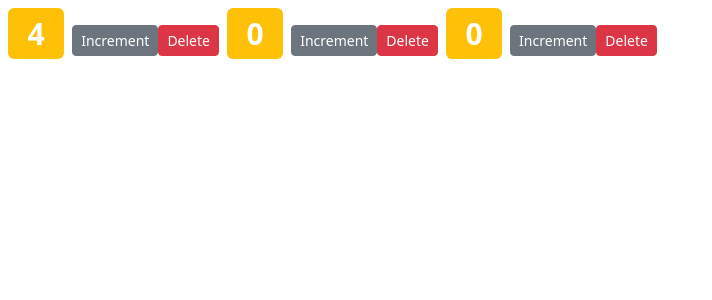
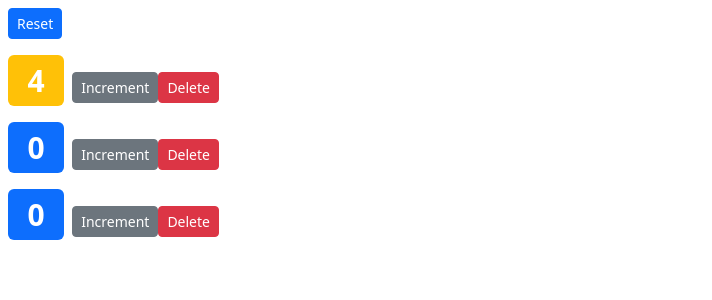
Before and after one commit to manas-shinde/Counter-App, a React (Create React App) app: page / in a window 1280 px wide. Shown: the top 300 px of the page, without its empty margins (0-712 px from the left). Built offline with nearby package versions, Linux system fonts and the light colour scheme.

Commit message:
Removed the local state from counter and marked it as control component.

```diff
--- a/src/components/counter.jsx
+++ b/src/components/counter.jsx
@@ -1,15 +1,6 @@
 import React, { Component } from "react";
 
 class Counter extends Component {
-  state = {
-    value: this.props.counter.value,
-    tags: ["tag1", "tag2", "tag3", "tag4", "tag5"],
-  };
-
-  handleIncrement = () => {
-    this.setState({ value: this.state.value + 1 });
-  };
-
   render() {
     return (
       <React.Fragment>
@@ -17,10 +8,10 @@
           style={{ fontSize: 30, fontWeight: "bold" }}
           className={this.getBadgeClass()}
         >
-          {this.state.value}
+          {this.props.counter.value}
         </span>
         <button
-          onClick={() => this.handleIncrement()}
+          onClick={() => this.props.onIncrement(this.props.counter)}
           className="btn btn-secondary btn-sm"
         >
           Increment
@@ -31,7 +22,7 @@
         >
           Delete
         </button>
-
+        <br />
         {/* {this.state.tags.map((tag) => (
           <li key={tag}>{tag}</li>
         ))} */}
@@ -40,7 +31,7 @@
   }
   getBadgeClass() {
     let classes = "badge m-2 bg-";
-    return (classes += this.state.counter === 0 ? "primary" : "warning");
+    return (classes += this.props.counter.value === 0 ? "primary" : "warning");
   }
 }
 
--- a/src/components/counters.jsx
+++ b/src/components/counters.jsx
@@ -9,17 +9,48 @@
       { id: 3, value: 0 },
     ],
   };
+
+  handlerReset = () => {
+    const counters = this.state.counters.map((counter) => {
+      counter.value = 0;
+      return counter;
+    });
+    this.setState({ counters });
+  };
+
+  handleIncrement = (counter) => {
+    let counters = [...this.state.counters];
+    let index = counters.indexOf(counter);
+    counters[index] = { ...counter };
+    counters[index].value++;
+    this.setState({ counters });
+  };
+
   handleDelete = (id) => {
     const counters = this.state.counters.filter((cnt) => cnt.id !== id);
     this.setState({ counters });
   };
+
   render() {
     return (
-      <div>
-        {this.state.counters.map((cnt) => (
-          <Counter key={cnt.id} counter={cnt} onDelete={this.handleDelete} />
-        ))}
-      </div>
+      <React.Fragment>
+        <button
+          className="btn btn-primary btn-sm m-2"
+          onClick={this.handlerReset}
+        >
+          Reset
+        </button>
+        <div>
+          {this.state.counters.map((cnt) => (
+            <Counter
+              key={cnt.id}
+              counter={cnt}
+              onIncrement={this.handleIncrement}
+              onDelete={this.handleDelete}
+            />
+          ))}
+        </div>
+      </React.Fragment>
     );
   }
 }
```
